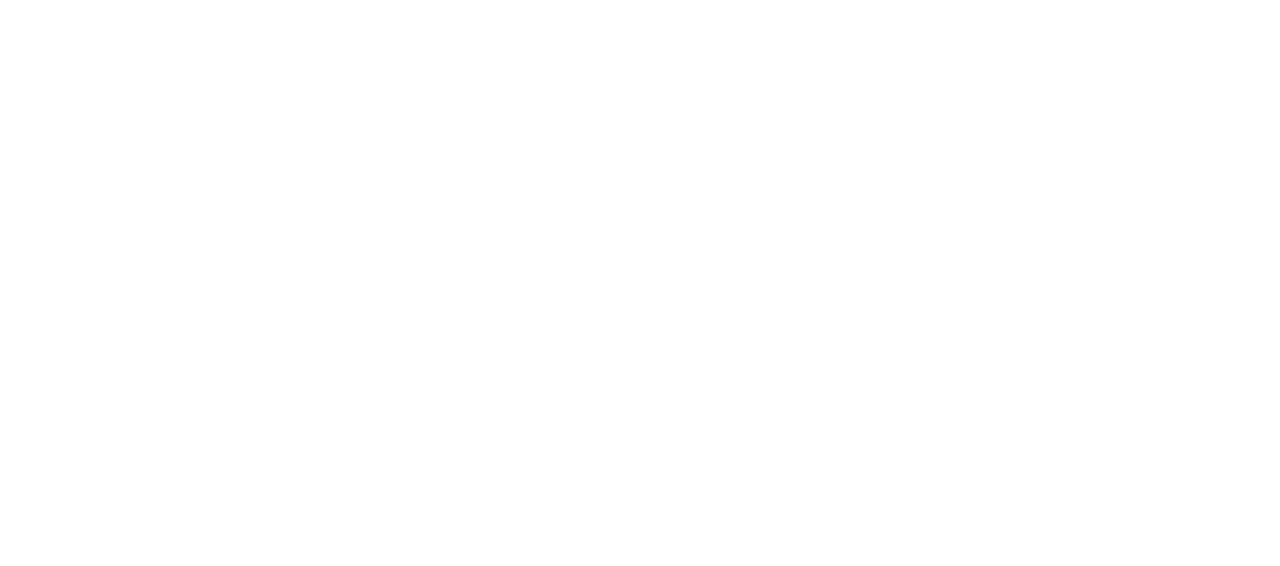
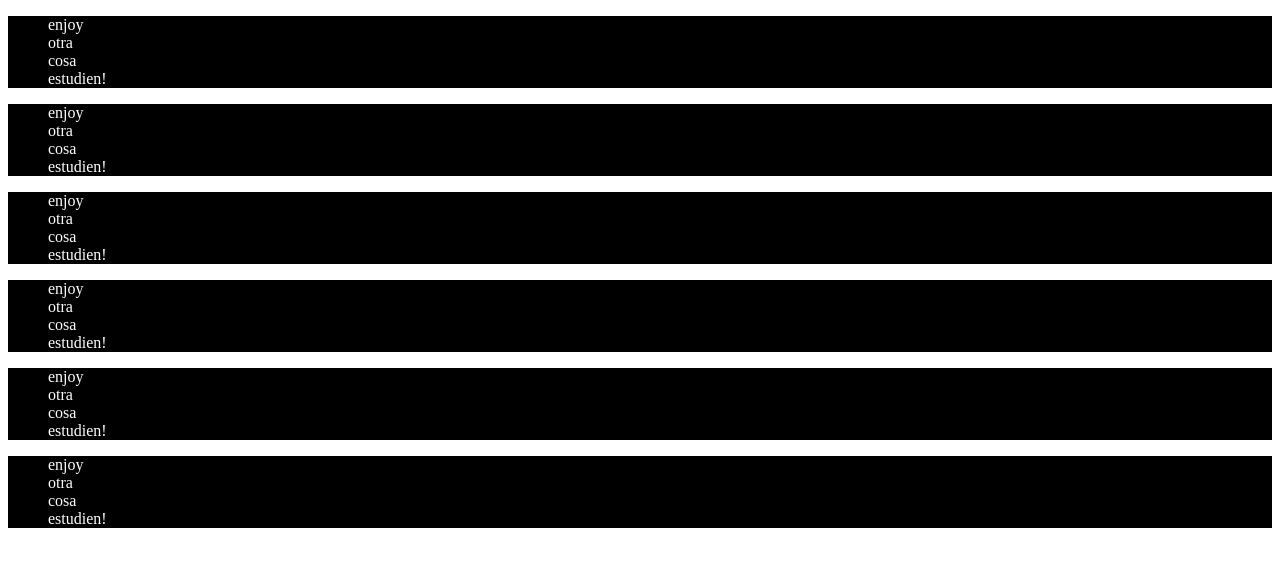
Before and after one commit to rurickdev/KodemiaSession15JS, a plain HTML site: page index.html in a window 1280 px wide. Drawn offline with Linux system fonts and the light colour scheme.

Commit message:
ADD: exercise 1

```diff
--- /dev/null
+++ b/css/main.css
@@ -0,0 +1,5 @@
+.styled-list{
+  list-style: none;
+  background-color: black;
+  color: white;
+}
--- a/index.html
+++ b/index.html
@@ -5,10 +5,14 @@
   <meta charset="UTF-8">
   <meta name="viewport" content="width=device-width, initial-scale=1.0">
   <meta http-equiv="X-UA-Compatible" content="ie=edge">
+  <link rel="StyleSheet" href="css/main.css">
   <title>Document</title>
 </head>
 
 <body>
+
+  <div id="container"></div>
+
   <script src="js/main.js"></script>
 </body>
 
--- a/js/main.js
+++ b/js/main.js
@@ -0,0 +1,132 @@
+var nodes = [
+  {
+    'tag': 'ul',
+    'children': [
+      {
+        'tag': 'li',
+        'text': 'enjoy'
+      },
+      {
+        'tag': 'li',
+        'text': 'otra'
+      }, {
+        'tag': 'li',
+        'text': 'cosa'
+      }, {
+        'tag': 'li',
+        'text': 'estudien!'
+      }
+    ]
+  },
+  {
+    'tag': 'ul',
+    'children': [
+      {
+        'tag': 'li',
+        'text': 'enjoy'
+      },
+      {
+        'tag': 'li',
+        'text': 'otra'
+      }, {
+        'tag': 'li',
+        'text': 'cosa'
+      }, {
+        'tag': 'li',
+        'text': 'estudien!'
+      }
+    ]
+  },
+  {
+    'tag': 'ul',
+    'children': [
+      {
+        'tag': 'li',
+        'text': 'enjoy'
+      },
+      {
+        'tag': 'li',
+        'text': 'otra'
+      }, {
+        'tag': 'li',
+        'text': 'cosa'
+      }, {
+        'tag': 'li',
+        'text': 'estudien!'
+      }
+    ]
+  },
+  {
+    'tag': 'ul',
+    'children': [
+      {
+        'tag': 'li',
+        'text': 'enjoy'
+      },
+      {
+        'tag': 'li',
+        'text': 'otra'
+      }, {
+        'tag': 'li',
+        'text': 'cosa'
+      }, {
+        'tag': 'li',
+        'text': 'estudien!'
+      }
+    ]
+  },
+  {
+    'tag': 'ul',
+    'children': [
+      {
+        'tag': 'li',
+        'text': 'enjoy'
+      },
+      {
+        'tag': 'li',
+        'text': 'otra'
+      }, {
+        'tag': 'li',
+        'text': 'cosa'
+      }, {
+        'tag': 'li',
+        'text': 'estudien!'
+      }
+    ]
+  },
+  {
+    'tag': 'ul',
+    'children': [
+      {
+        'tag': 'li',
+        'text': 'enjoy'
+      },
+      {
+        'tag': 'li',
+        'text': 'otra'
+      }, {
+        'tag': 'li',
+        'text': 'cosa'
+      }, {
+        'tag': 'li',
+        'text': 'estudien!'
+      }
+    ]
+  },
+]
+const buildNodes = (nodes, parent) => {
+  nodes.forEach(({ tag, children }) => {
+    let nodeParent = document.createElement(tag)
+    children.forEach(({ tag, text }) => {
+      let node = document.createElement(tag)
+      let nodeText = document.createTextNode(text)
+      node.appendChild(nodeText)
+      nodeParent.appendChild(node)
+    })
+    nodeParent.classList.add('styled-list')
+    parent.appendChild(nodeParent)
+  })
+}
+
+const parent = document.getElementById('container')
+buildNodes(nodes, parent)
```
